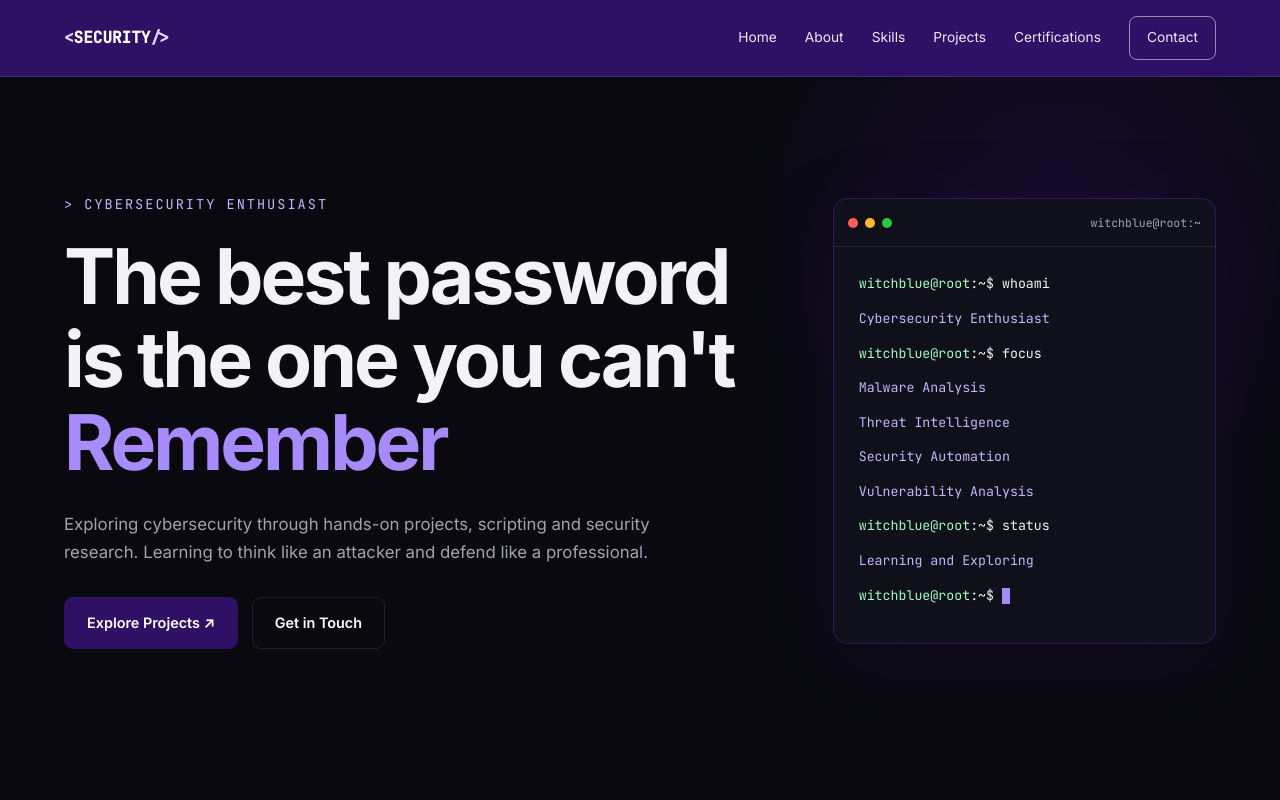
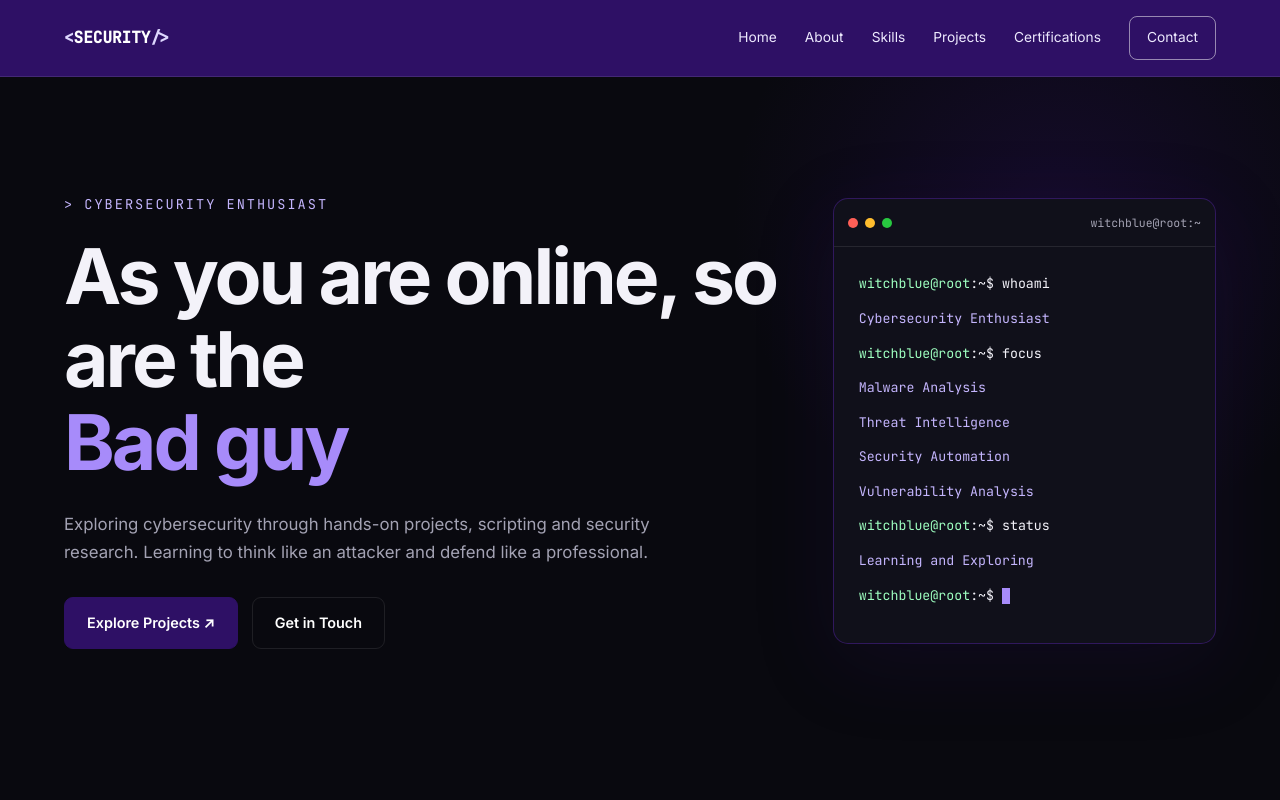
Before and after one commit to witchblue/witchblue.github.io, a plain HTML site: page index.html in a window 1280 px wide. Shown: the top 800 px of the page. Drawn offline with Linux system fonts and the light colour scheme.

Commit message:
Update index.html

```diff
--- a/index.html
+++ b/index.html
@@ -782,9 +782,9 @@ section:not(.hero) {
       </div>
 
       <h1>
-      The best password<br>
-      is the one you can't<br>
-        <span class="accent">Remember</span>
+      As you are online,
+      so are the<br>
+      <span class="accent">Bad guy</span>
       </h1>
 
       <p class="hero-description">
```
